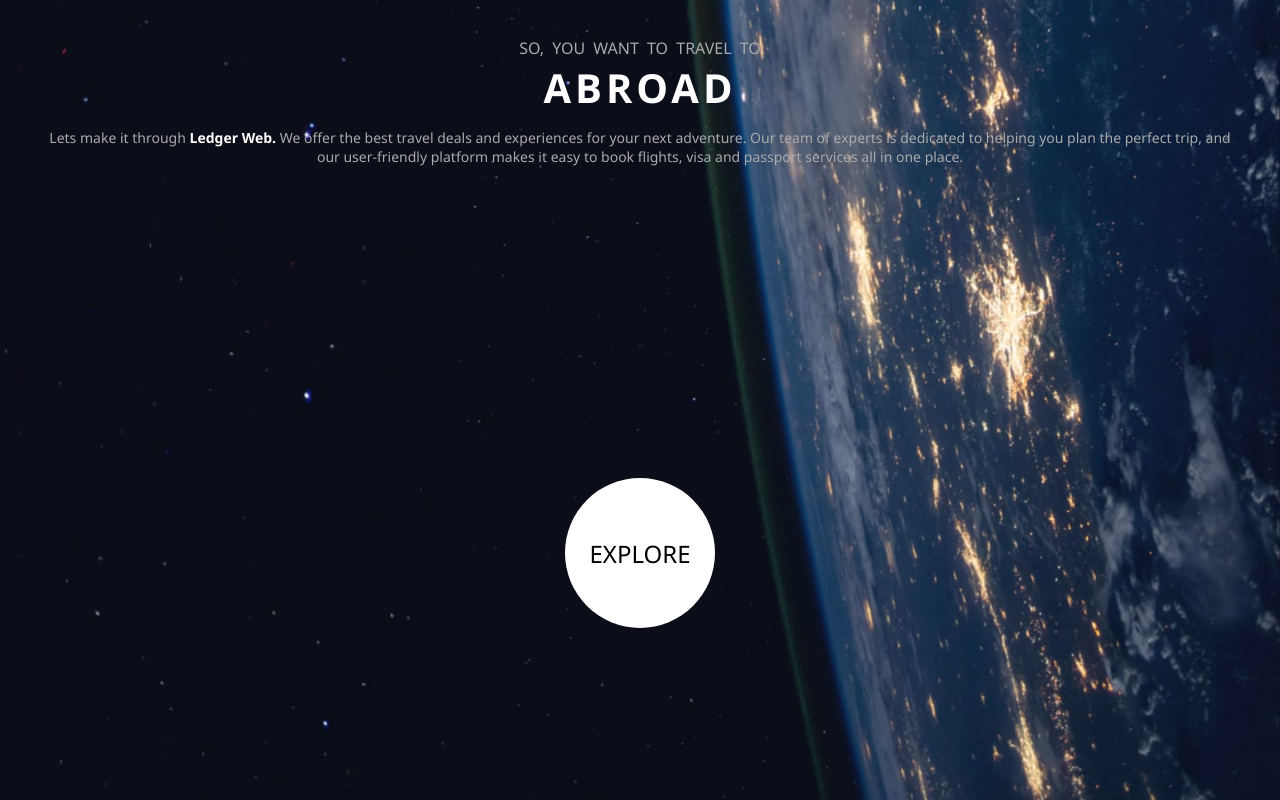
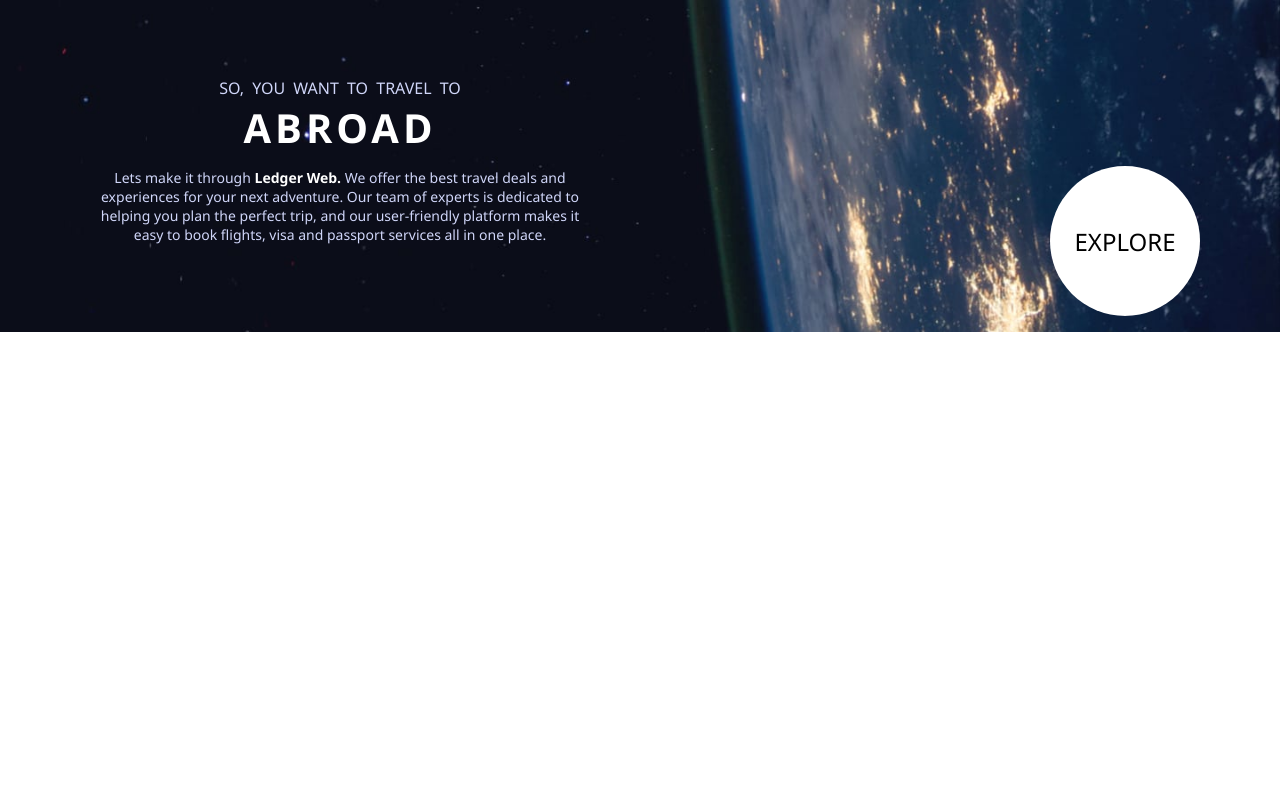
Before and after one commit to Fajarudheen-PA/ledgerWeb-travels-React, a React (Create React App) app: page / in a window 1280 px wide. Built offline with nearby package versions, Linux system fonts and the light colour scheme.

Commit message:
updated Banner

```diff
--- a/src/components/Banner/Banner.scss
+++ b/src/components/Banner/Banner.scss
@@ -1,17 +1,20 @@
 @import '../../styles/variables.scss';
 
 .banner{
-    padding: $spacer-5 $spacer-3;
+    padding: $spacer-6 $spacer-3;
     background-image: url('../../../assets/background-home-mobile.jpg');
     background-size: cover;
     width: 100%;
-    height: 100vh;
+    height: auto;
+    // height: 100vh;
 
     &__wrap{
         display: flex;
         flex-wrap: wrap;
         align-items: center;
         justify-content: center;
+        padding: $spacer-5 0;
+        gap: 100px;
     }
     &__left{
         text-align: center;
@@ -27,7 +30,7 @@
             color: $color-white;
             font-size: $spacer-6;
             font-weight: $font-semi-bold;
-            padding: $spacer-2 0;
+            margin: $spacer-2 0;
             letter-spacing: $spacer-1;
         }
     }
@@ -36,16 +39,14 @@
         font-size: 14px;
         padding: $spacer-3 0;
         font-weight: $font-regular;
+        margin: 0 auto;
     }
     &__right{
         // width: 100%;
         text-align: center;
-        position: absolute;
-        bottom: $spacer-6;
-        top: 51%;
-        // left: 0%;
-        transform: translate(-50%, -50%);
-        animation: dance 1s ease-in-out infinite;
+        display: flex;
+        align-items: baseline;
+
     }
     &__explore-bg{
         width: 150px;
@@ -56,8 +57,10 @@
         justify-content: center;
         align-items: center;
         text-align: center;
-        position: relative;
-        top: 20%;
+        // position: relative;
+        // top: 20%;
+        transform: translate(-50%, -50%);
+        animation: dance 1s ease-in-out infinite;
     }
 
     @keyframes dance {
@@ -83,30 +86,85 @@
     }
 }
 
-//tablet
+// mobile-pro
 @include mobile-pro{
     .banner{
         background-image: url('../../../assets/background-home-tablet.jpg');
+        &__desc{
+            font-size: $spacer-3;
+            padding: $spacer-4 $spacer-4;
+            line-height: 23px;
+        }
+        &__main-header{
+            font-size: 18px;
+            &--main-header{
+                font-size: 50px;
+                margin: $spacer-3 0;
+            }
+        }
     }
 }
 
+
+//tablet
 @include tablet{
     .banner{
         background-image: url('../../../assets/background-home-tablet.jpg');
+        &__desc{
+            font-size: 18px;
+            padding: $spacer-4 $spacer-5;
+            line-height: 23px;
+        }
+        &__main-header{
+            font-size: 19px;
+            &--main-header{
+                font-size: 55px;
+                margin: $spacer-3 0;
+            }
+        }
     }
 }
 
+//tablet-pro
 @include tablet-pro{
     .banner{
         background-image: url('../../../assets/background-home-desktop.jpg');
+        &__desc{
+            font-size: 19px;
+            padding: $spacer-5 $spacer-6;
+            line-height: 23px;
+        }
+        &__main-header{
+            font-size: 19px;
+            &--main-header{
+                font-size: 60px;
+                margin: $spacer-4 0;
+            }
+        }
     }
 }
 
+//desktop
 @include desktop{
     .banner{
         background-image: url('../../../assets/background-home-desktop.jpg');
         &__wrap{
             flex-wrap: nowrap;
+            gap: unset;
+        }
+        &__left{
+            width: 50%;
+        }
+        &__right{
+            width: 50%;
+            justify-content: flex-end;
+            padding: 0 $spacer-6;
+        }
+        &__explore-bg{
+            position: fixed;
+        }
+        &__desc{
+            max-width: 500px;
         }
     }
 }
--- a/src/styles/variables.scss
+++ b/src/styles/variables.scss
@@ -18,7 +18,7 @@
 }
 
 @mixin desktop {
-    @media (min-width: 1024px) and (max-width: 1400px) {
+    @media (min-width: 1024px) {
         @content;
     }
 }
@@ -46,4 +46,4 @@ $color-orange: #ff8533;
 $color-green: #00b300;
 $color-blue: #1f88c9;
 $color-blue-2: #0e2e58;
-$color-grey: #aaaaaa;
+$color-grey: #d0d6f9;
```
